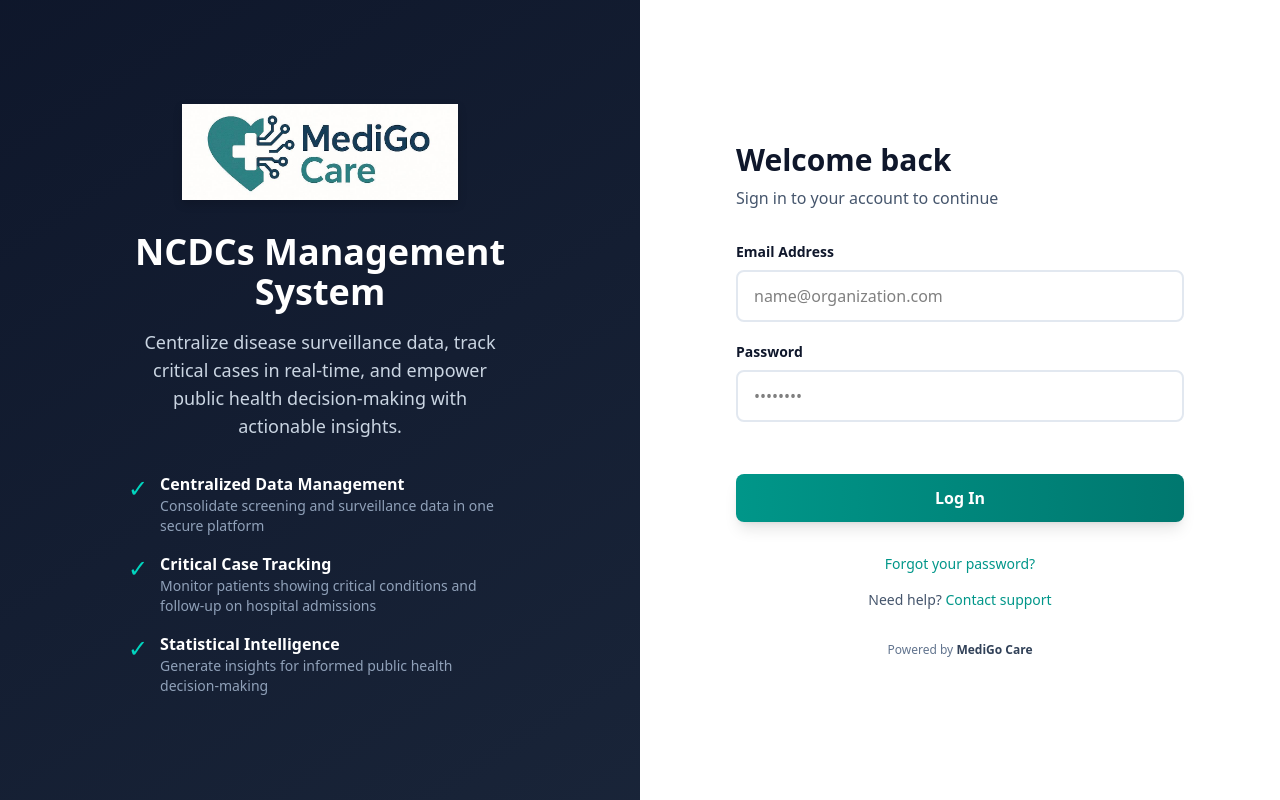
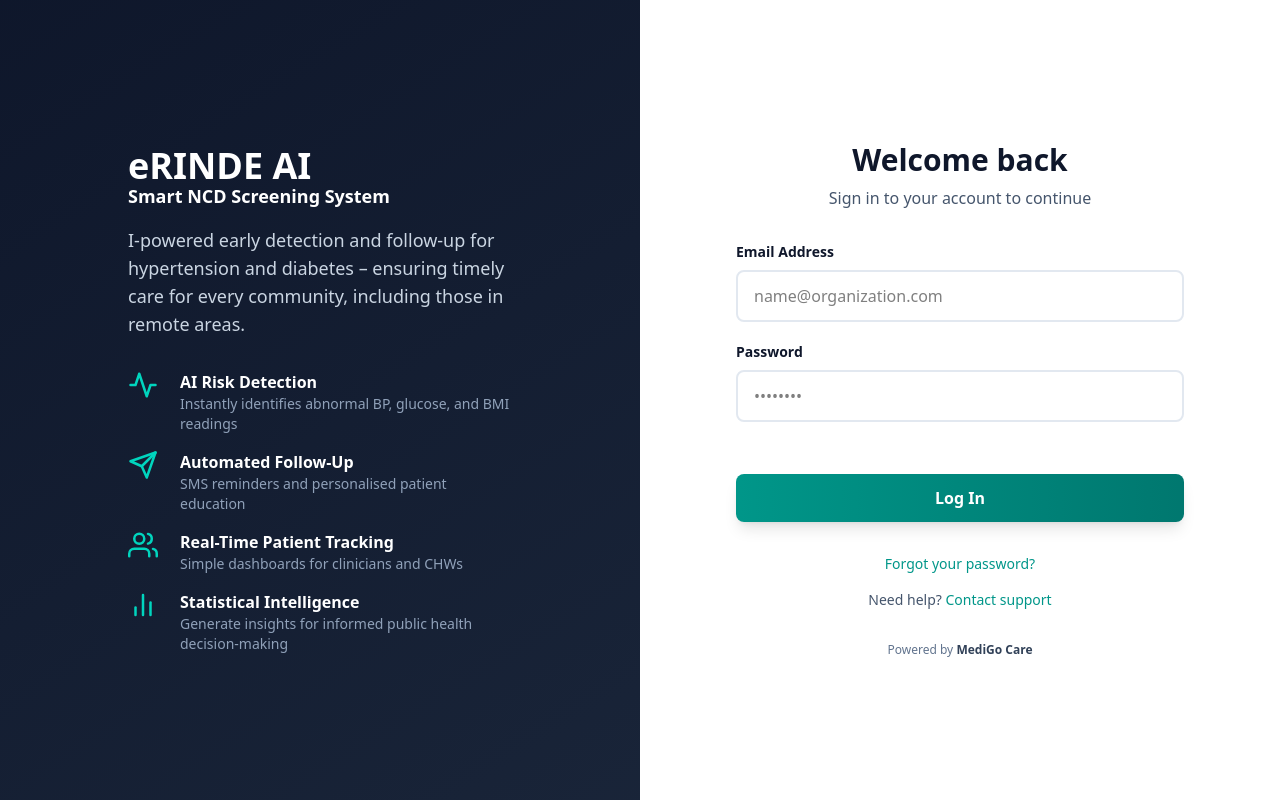
Before and after one commit to ericndungutse/ncd-ms-fn, a React (Vite) app: page / in a window 1280 px wide. Built offline with nearby package versions, Linux system fonts and the light colour scheme.

Commit message:
feat: update login page with new brand information

```diff
--- a/package.json
+++ b/package.json
@@ -18,6 +18,7 @@
     "react-dom": "^19.2.0",
     "react-hook-form": "^7.68.0",
     "react-hot-toast": "^2.6.0",
+    "react-icons": "^5.5.0",
     "tailwindcss": "^4.1.17"
   },
   "devDependencies": {
--- a/src/ui/BrandingSection.jsx
+++ b/src/ui/BrandingSection.jsx
@@ -1,34 +1,52 @@
-import PageLogo from './PageLogo';
+import { FiActivity, FiSend, FiUsers, FiBarChart2 } from 'react-icons/fi';
 import FeatureItem from './FeatureItem';
 
 export default function BrandingSection() {
   const features = [
     {
-      title: 'Centralized Data Management',
-      description: 'Consolidate screening and surveillance data in one secure platform',
+      title: 'AI Risk Detection',
+      description: 'Instantly identifies abnormal BP, glucose, and BMI readings',
+      icon: FiActivity,
     },
     {
-      title: 'Critical Case Tracking',
-      description: 'Monitor patients showing critical conditions and follow-up on hospital admissions',
+      title: 'Automated Follow-Up',
+      description: 'SMS reminders and personalised patient education',
+      icon: FiSend,
+    },
+    {
+      title: 'Real-Time Patient Tracking',
+      description: 'Simple dashboards for clinicians and CHWs',
+      icon: FiUsers,
     },
     {
       title: 'Statistical Intelligence',
       description: 'Generate insights for informed public health decision-making',
+      icon: FiBarChart2,
     },
   ];
 
+  //   AI Risk Detection
+  // Instantly identifies abnormal BP, glucose, and BMI readings
+
+  // Automated Follow-Up
+  // SMS reminders and personnalised patient education
+
+  // Real-Time Patient Tracking
+  // Simple dashboards for clinicians and CHWs
+
   return (
     <div className='hidden md:flex md:w-1/2 flex-col justify-center items-center px-12 text-white'>
-      <div className='max-w-sm text-center'>
-        <PageLogo variant='desktop' />
-        <h1 className='text-4xl font-bold mb-4 text-balance'>NCDCs Management System</h1>
+      <div className='max-w-sm text-left'>
+        {/* <PageLogo variant='desktop' /> */}
+        <h1 className='text-4xl font-bold text-balance'>eRINDE AI</h1>
+        <h2 className='text-lg font-semibold -mt-1 mb-4 text-balance'>Smart NCD Screening System</h2>
         <p className='text-lg text-slate-300 mb-8'>
-          Centralize disease surveillance data, track critical cases in real-time, and empower public health
-          decision-making with actionable insights.
+          I-powered early detection and follow-up for hypertension and diabetes – ensuring timely care for every
+          community, including those in remote areas.
         </p>
         <div className='space-y-4 text-left'>
           {features.map((feature, index) => (
-            <FeatureItem key={index} title={feature.title} description={feature.description} />
+            <FeatureItem key={index} title={feature.title} description={feature.description} icon={feature.icon} />
           ))}
         </div>
       </div>
--- a/src/ui/FeatureItem.jsx
+++ b/src/ui/FeatureItem.jsx
@@ -1,7 +1,11 @@
-export default function FeatureItem({ icon = '✓', title, description }) {
+export default function FeatureItem({ icon, title, description }) {
+  const IconComponent = icon;
   return (
     <div className='flex items-start gap-3'>
-      <span className='text-2xl text-teal-400 shrink-0'>{icon}</span>
+      <span className='text-3xl text-teal-400 shrink-0 items-center mr-2.5'>
+        <IconComponent />
+      </span>
+
       <div>
         <p className='font-semibold'>{title}</p>
         <p className='text-sm text-slate-400'>{description}</p>
--- a/src/ui/SignInHeader.jsx
+++ b/src/ui/SignInHeader.jsx
@@ -3,9 +3,7 @@ import PageLogo from './PageLogo';
 export default function SignInHeader() {
   return (
     <div>
-      <PageLogo variant='mobile' />
-      <h1 className='md:hidden text-2xl font-bold text-slate-900 text-center mb-8'>NCDC System</h1>
-      <div className='mb-8'>
+      <div className='mb-8 text-center'>
         <h2 className='text-3xl font-bold text-slate-900 mb-2'>Welcome back</h2>
         <p className='text-slate-600'>Sign in to your account to continue</p>
       </div>
```
Also changed, not shown: 1 other file (tests, documents, lock files or other folders).
